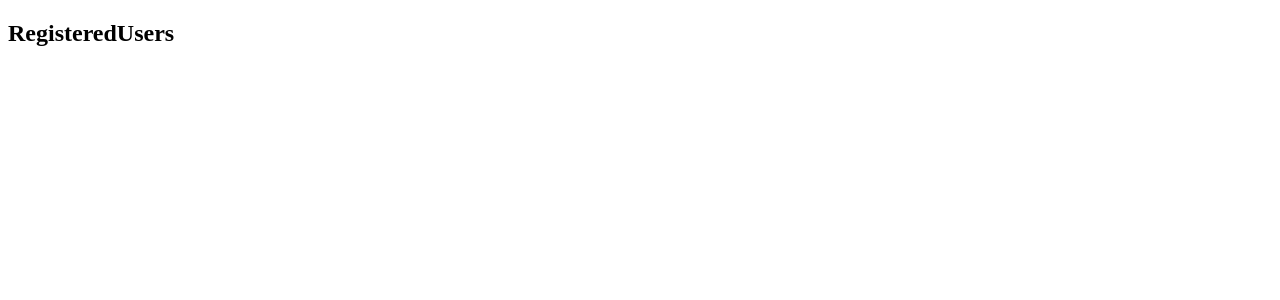
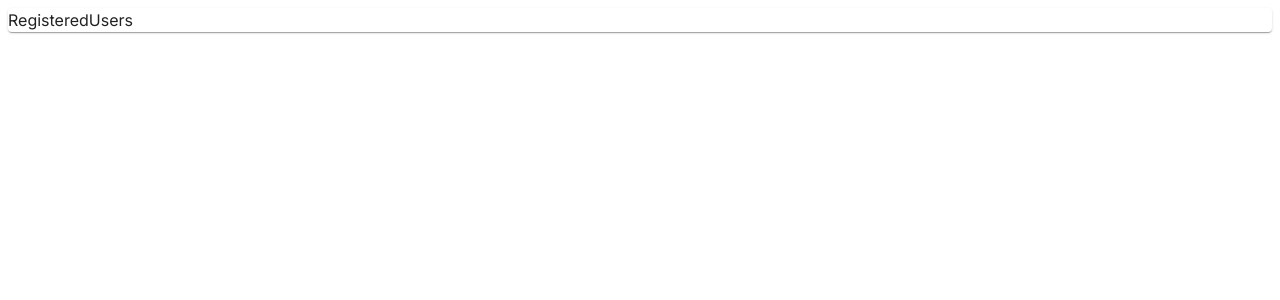
Before and after one commit to Joao-Eduardo-AJ/unFormLogin, a React (Vite) app: page /registeredusers in a window 1280 px wide. Shown: the top 300 px of the page. Built offline with nearby package versions, Linux system fonts and the light colour scheme.

Commit message:
feat: adds material ui lib

```diff
--- a/index.html
+++ b/index.html
@@ -3,6 +3,7 @@
   <head>
     <meta charset="UTF-8" />
     <link rel="icon" type="image/svg+xml" href="/vite.svg" />
+    <link rel="stylesheet" href="https://fonts.googleapis.com/css?family=Inter&display=swap">
     <meta name="viewport" content="width=device-width, initial-scale=1.0" />
     <title>unForm</title>
   </head>
--- a/package.json
+++ b/package.json
@@ -10,6 +10,9 @@
     "preview": "vite preview"
   },
   "dependencies": {
+    "@emotion/react": "^11.10.8",
+    "@emotion/styled": "^11.10.8",
+    "@mui/material": "^5.12.3",
     "react": "^18.2.0",
     "react-dom": "^18.2.0",
     "react-router-dom": "^6.11.1"
--- a/src/App.tsx
+++ b/src/App.tsx
@@ -1,11 +1,15 @@
 import { BrowserRouter } from 'react-router-dom';
 import { AppRoutes } from './routes';
+import { ThemeProvider } from '@emotion/react';
+import { getOrCreateTheme } from './styles/theme';
 
 function App() {
   return (
-    <BrowserRouter>
-      <AppRoutes />
-    </BrowserRouter>
+    <ThemeProvider theme={getOrCreateTheme()}>
+      <BrowserRouter>
+        <AppRoutes />
+      </BrowserRouter>
+    </ThemeProvider>
   );
 }
 
--- a/src/components/Card/index.tsx
+++ /dev/null
@@ -1,9 +0,0 @@
-import { ReactNode } from 'react';
-
-type CardProps = {
-  children: ReactNode;
-};
-
-export function Card({ children }: CardProps) {
-  return <article>{children}</article>;
-}
--- a/src/pages/login/index.tsx
+++ b/src/pages/login/index.tsx
@@ -1,9 +1,9 @@
-import { Card } from '../../components/Card';
+import { Card, Typography } from '@mui/material';
 
 export function Login() {
   return (
     <Card>
-      <h1>Login</h1>
+      <Typography>Login</Typography>
     </Card>
   );
 }
--- a/src/pages/register/index.tsx
+++ b/src/pages/register/index.tsx
@@ -1,9 +1,9 @@
-import { Card } from '../../components/Card';
+import { Card, Typography } from '@mui/material';
 
 export function Register() {
   return (
     <Card>
-      <h1>register</h1>
+      <Typography>register</Typography>
     </Card>
   );
 }
--- a/src/pages/registeredUsers/index.tsx
+++ b/src/pages/registeredUsers/index.tsx
@@ -1,9 +1,9 @@
-import { Card } from '../../components/Card';
+import { Card, Typography } from '@mui/material';
 
 export function RegisteredUsers() {
   return (
     <Card>
-      <h1>RegisteredUsers</h1>
+      <Typography>RegisteredUsers</Typography>
     </Card>
   );
 }
--- /dev/null
+++ b/src/styles/theme.ts
@@ -0,0 +1,14 @@
+import { Theme, createTheme } from '@mui/material';
+
+let themeRef: Theme | undefined;
+
+export const getOrCreateTheme = () => {
+  return (
+    themeRef ||
+    (themeRef = createTheme({
+      typography: {
+        fontFamily: 'Inter, sans-serif',
+      },
+    }))
+  );
+};
```
Also changed, not shown: 1 other file (tests, documents, lock files or other folders).
